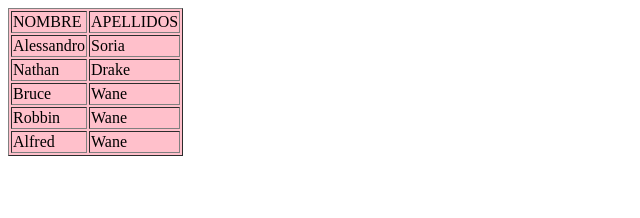
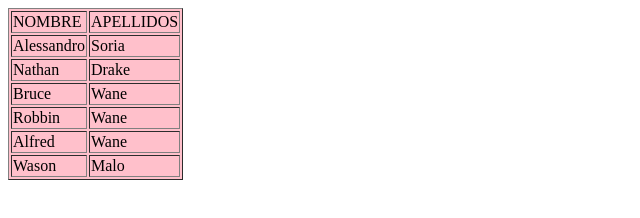
Before and after one commit to rubensq74/clase-de-github, a plain HTML site: page registro.html in a window 1280 px wide. Shown: the whole page, without its empty margins (0-640 px from the left). Drawn offline with Linux system fonts and the light colour scheme.

Commit message:
agregando wason

```diff
--- a/registro.html
+++ b/registro.html
@@ -29,6 +29,10 @@
 			<td>Alfred</td>
 			<td>Wane</td>
 		</tr>
+		<tr>
+			<td>Wason</td>
+			<td>Malo</td>
+		</tr>
 
 	</table>
 
```
